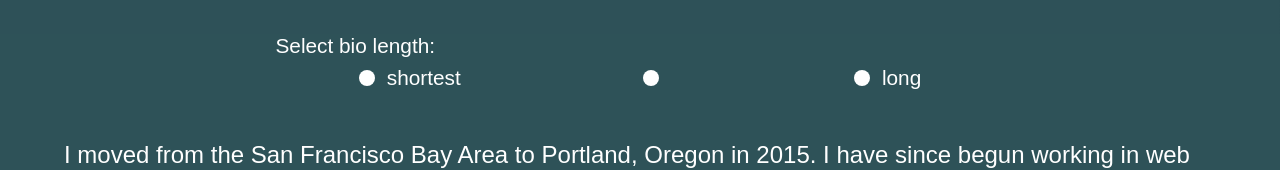
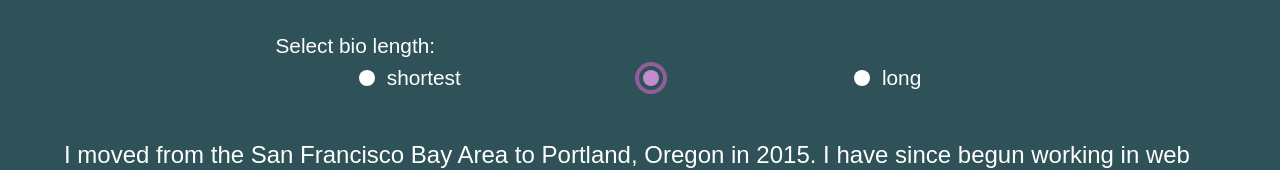
Before and after one commit to Cjstoney/portfolio_react, a React (Create React App) app: page / in a window 1280 px wide. Shown: the part 499-669 px from the top of the page. Built offline with nearby package versions, Linux system fonts and the light colour scheme.

Commit message:
chore: default checked

```diff
--- a/src/components/lengthPicker/lengthPicker.js
+++ b/src/components/lengthPicker/lengthPicker.js
@@ -1,7 +1,7 @@
 import React from "react";
 import "./lengthPicker.css";
 
-const LengthPicker = ({ bios, changeLength }) => {
+const LengthPicker = ({ bios, changeLength, bioLength }) => {
   return (
     <form className="bio-length-form">
       <fieldset className="bio-fieldset">
@@ -15,6 +15,7 @@ const LengthPicker = ({ bios, changeLength }) => {
                 className="control-input visually-hidden "
                 value={bio.length}
                 onClick={() => changeLength(bio.length)}
+                defaultChecked={bio.length === bioLength}
               ></input>
               <span className="control-indicator"></span>
               {index === 0 || index === bios.length - 1 ? bio.length : ""}{" "}
--- a/src/components/sections/about/about.js
+++ b/src/components/sections/about/about.js
@@ -17,7 +17,11 @@ const About = () => {
       </h1>
       <Waves />
       <div className="form-container">
-        <LengthPicker bios={bios} changeLength={changeLength} />
+        <LengthPicker
+          bios={bios}
+          changeLength={changeLength}
+          bioLength={bioLength}
+        />
       </div>
       {bios.map((bio, index) => {
         if (bio.length === bioLength) {
```
